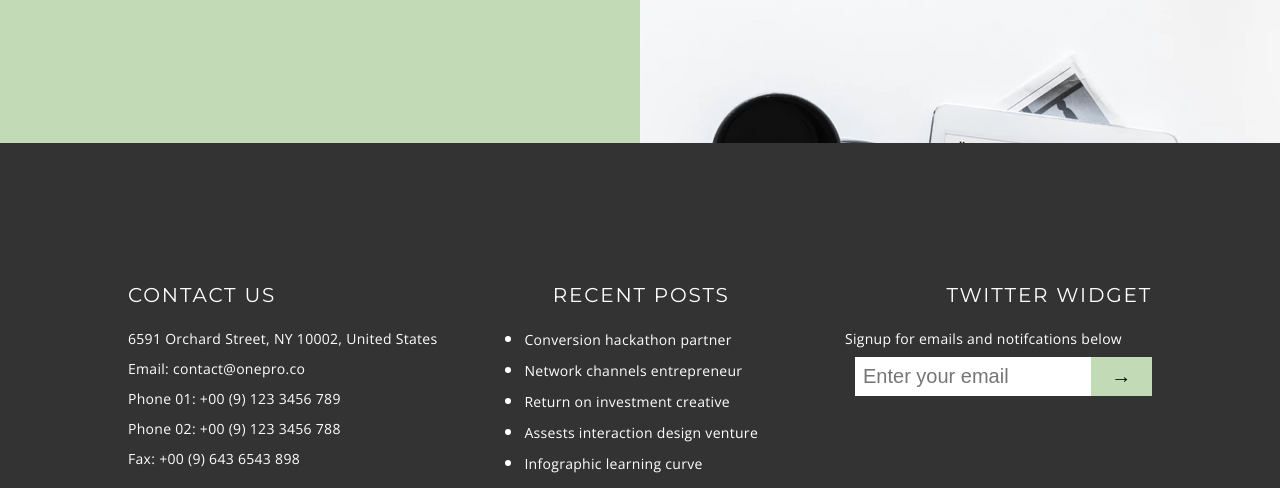
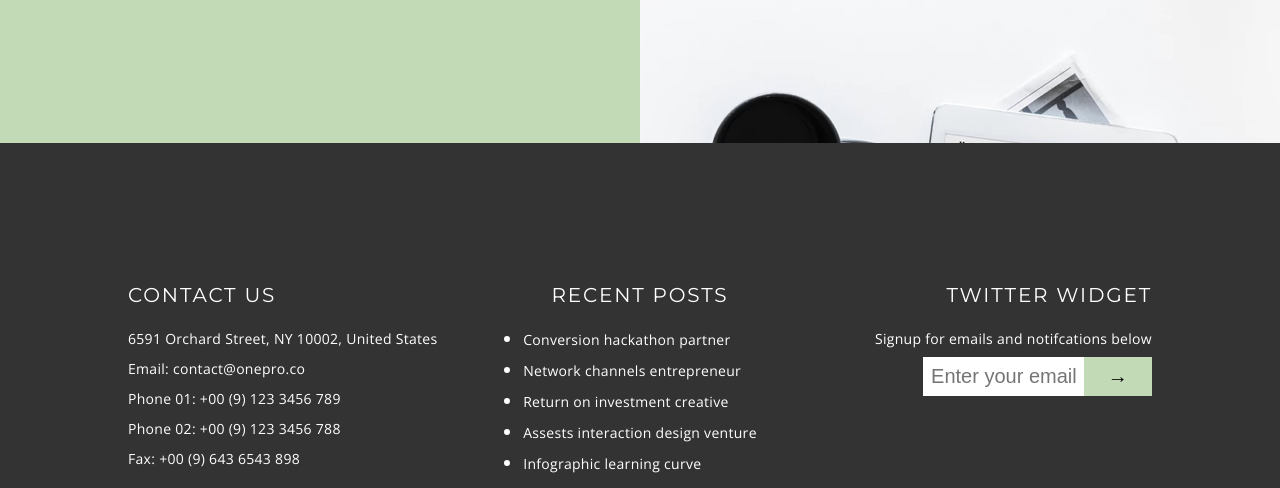
Before and after one commit to NateY98/nateYeowProjectOne, a plain HTML site: page index.html in a window 1280 px wide. Shown: the part 5178-5666 px from the top of the page. Drawn offline with nearby package versions, Linux system fonts and the light colour scheme.

Commit message:
fixed up some of the footer

```diff
--- a/styles/sass/_footer.scss
+++ b/styles/sass/_footer.scss
@@ -10,9 +10,15 @@ footer{
 
 .footContainer{
     display: flex;
-    justify-content: space-between;
+    justify-content: center;
     flex-wrap: wrap;
-    padding-bottom: 100px
+    padding-bottom: 100px;
+}
+
+.footerSecOne,
+.footerSecTwo,
+.footerSecThree{
+    min-width: calc(100% / 3)
 }
 
 .footerSecOne p,
@@ -26,6 +32,14 @@ footer{
     font-size: 0.875rem;
 }
 
+.footerSecTwo{
+    display: flex;
+    justify-content: center;
+}
+
+.footerSecTwo ul{
+    margin-top: 0;
+}
 
 .footerSecTwo ul li h3{
     text-align: center;
@@ -38,6 +52,7 @@ footer{
 .footerSecTwo ul li:first-child{
     list-style-type: none;
 }
+
 
 .socialsFoot ul{
     display: flex;
@@ -85,11 +100,12 @@ footer button{
 }
 
 footer input{
-    width: 80%;
+    width: 50%;
     margin-right: -10px;
 }
 
-footer form{
+footer form,
+.footerSecThree p{
     display: flex;
     justify-content: flex-end;
 }
```
Also changed, not shown: styles/style.css.
